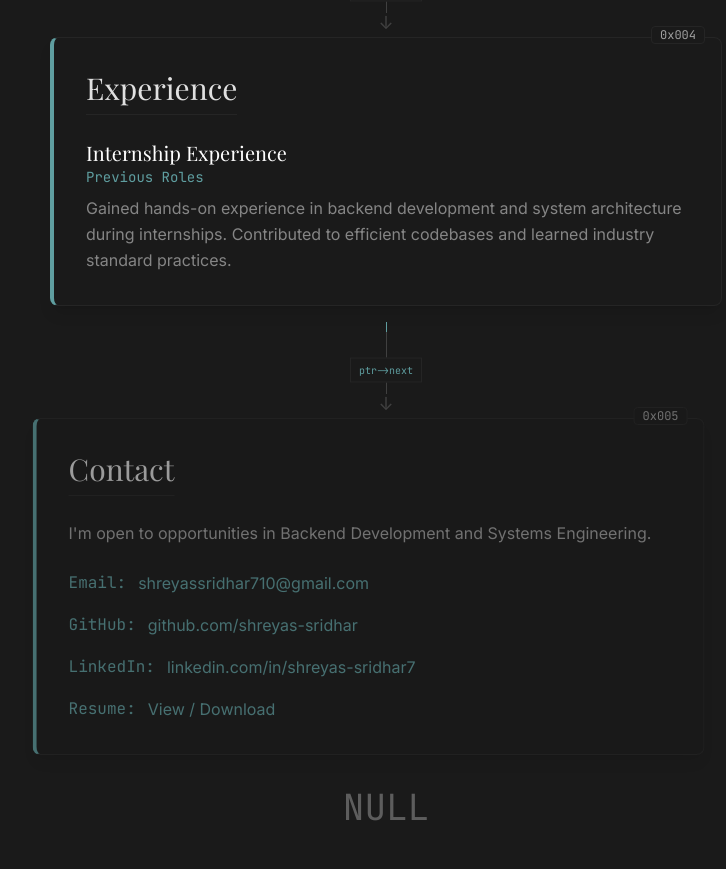
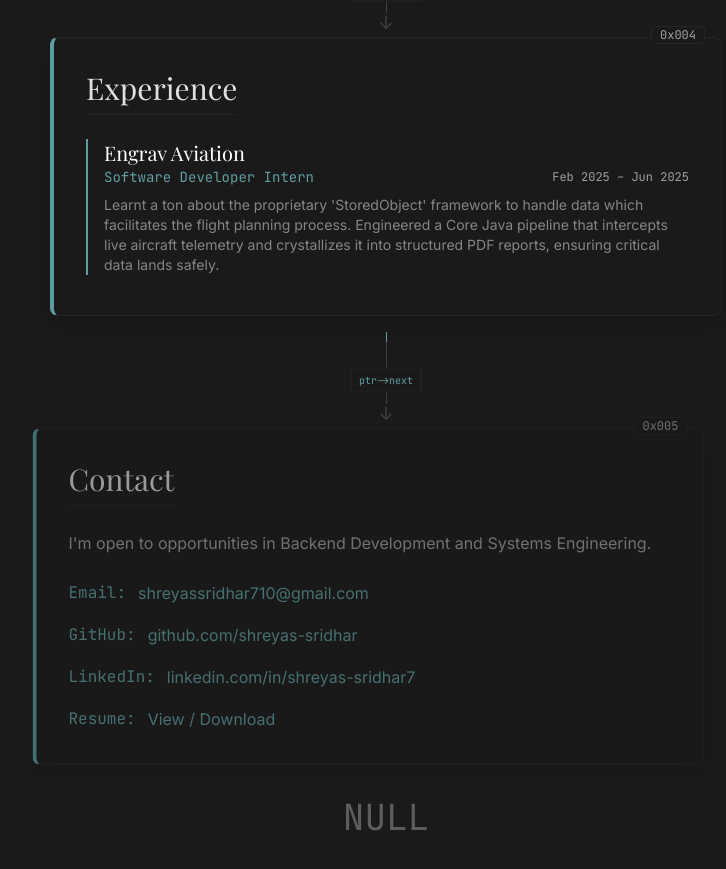
Before and after one commit to shreyas-sridhar/portfolio-shreyas-DS-LL, a React (Vite) app: page / in a window 1280 px wide. Shown: the part 1826-2695 px from the top of the page, without its empty margins (254-980 px from the left). Built offline with nearby package versions, Linux system fonts and the light colour scheme; a web font is replaced by a local one.

Commit message:
added a few features

```diff
--- a/index.html
+++ b/index.html
@@ -5,6 +5,7 @@
   <meta charset="UTF-8" />
   <meta name="viewport" content="width=device-width, initial-scale=1.0" />
   <title>Shreyas Sridhar</title>
+  <link rel="icon" href="/logo.jpg" />
   <!-- Google Fonts -->
   <link rel="preconnect" href="https://fonts.googleapis.com">
   <link rel="preconnect" href="https://fonts.gstatic.com" crossorigin>
--- a/src/App.tsx
+++ b/src/App.tsx
@@ -131,12 +131,14 @@ function App() {
                 <Node index={4} id="experience" nextId="contact">
                     <SectionContent title="Experience">
                         <div className="space-y-6">
-                            <div>
-                                <h3 className="text-xl font-medium text-white">Internship Experience</h3>
-                                <div className="text-accent font-mono text-sm mb-2">Previous Roles</div>
-                                <p className="text-secondary/80">
-                                    Gained hands-on experience in backend development and system architecture during internships.
-                                    Contributed to efficient codebases and learned industry standard practices.
+                            <div className="border-l-2 border-accent pl-4">
+                                <h3 className="text-xl font-medium text-white">Engrav Aviation</h3>
+                                <div className="flex justify-between items-center mb-2">
+                                    <span className="text-accent font-mono text-sm">Software Developer Intern</span>
+                                    <span className="text-xs text-secondary font-mono">Feb 2025 – Jun 2025</span>
+                                </div>
+                                <p className="text-secondary/80 text-sm mb-2">
+                                    Learnt a ton about the proprietary 'StoredObject' framework to handle data which facilitates the flight planning process. Engineered a Core Java pipeline that intercepts live aircraft telemetry and crystallizes it into structured PDF reports, ensuring critical data lands safely.
                                 </p>
                             </div>
                         </div>
```
Also changed, not shown: public/logo.jpg (added).
